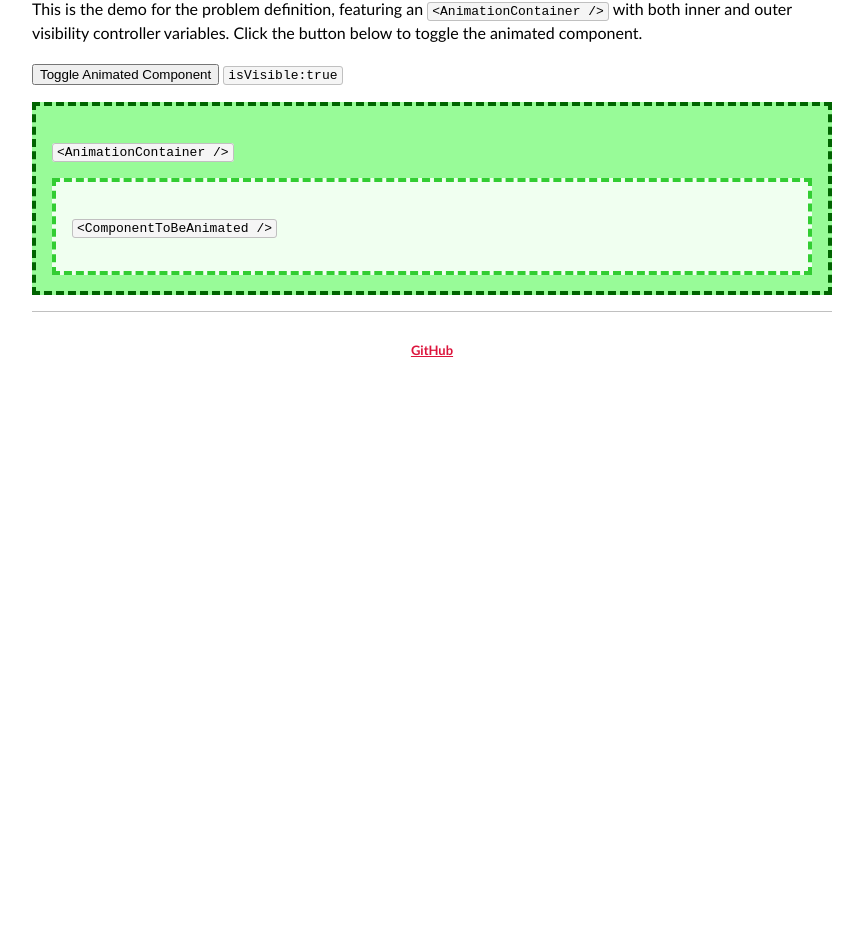
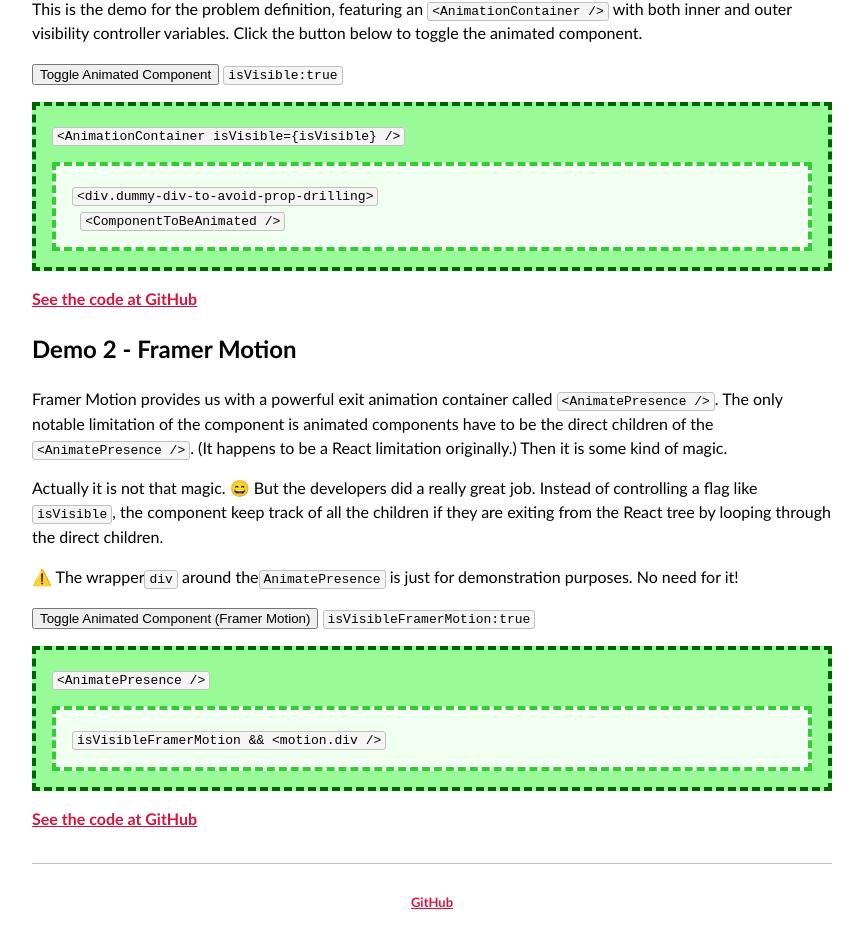
Before and after one commit to xkema/blog-demo-exit-unmount-animations-with-react, a React (Vite) app: page / in a window 1280 px wide. Shown: the part 235-1182 px from the top of the page, without its empty margins (208-1071 px from the left). Before the commit the page ends 800 px from the top, so only its background shows below. Built offline with nearby package versions, Linux system fonts and the light colour scheme.

Commit message:
Added `framer-motion` demo as a separate component `DemoFramerMotion`
- Replaced container class names with shorter ones
- Added demo code
- Updated textual content

```diff
--- a/package.json
+++ b/package.json
@@ -10,6 +10,7 @@
     "preview": "vite preview"
   },
   "dependencies": {
+    "framer-motion": "^11.3.31",
     "prop-types": "^15.8.1",
     "react": "^18.3.1",
     "react-dom": "^18.3.1"
--- a/src/App.css
+++ b/src/App.css
@@ -4,24 +4,25 @@
   padding: 1rem;
 }
 
-.animation-container {
+.outer {
   border: 4px dashed darkgreen;
   background-color: palegreen;
   padding: 1rem;
 }
 
-.component-to-be-animated {
+.inner {
   border: 4px dashed limegreen;
   background-color: honeydew;
   padding: 1rem;
+  margin-top: 1rem;
 }
 
 .animate-in {
-  animation: fade-in 1000ms forwards;
+  animation: fade-in 500ms forwards;
 }
 
 .animate-out {
-  animation: fade-out 1000ms forwards;
+  animation: fade-out 500ms forwards;
 }
 
 @keyframes fade-in {
--- a/src/App.jsx
+++ b/src/App.jsx
@@ -2,6 +2,7 @@ import { useState } from 'react'
 import './App.css'
 import AnimationContainer from './components/AnimationContainer'
 import ComponentToBeAnimated from './components/ComponentToBeAnimated'
+import DemoFramerMotion from './components/DemoFramerMotion'
 
 function App() {
   const [isVisible, setIsVisible] = useState(true)
@@ -38,7 +39,12 @@ function App() {
           <AnimationContainer isVisible={isVisible}>
             <ComponentToBeAnimated />
           </AnimationContainer>
+
+          <p><a href="https://github.com/xkema/blog-demo-exit-unmount-animations-with-react/blob/main/src/App.jsx">See the code at GitHub</a></p>
         </section>
+
+        {/* framer-motion demo */}
+        <DemoFramerMotion />
       </main>
 
       <footer>
--- a/src/components/AnimationContainer.jsx
+++ b/src/components/AnimationContainer.jsx
@@ -14,8 +14,8 @@ function AnimationContainer({ isVisible, children }) {
   }, [isVisible])
 
   return (
-    <div className="animation-container">
-      <p><code>&lt;AnimationContainer /&gt;</code></p>
+    <div className="outer">
+      <code>&lt;AnimationContainer isVisible=&#123;isVisible&#125; /&gt;</code>
       {isVisibleInner && (
         <div
           className={`dummy-div-to-avoid-prop-drilling ${isVisible ? 'animate-in' : 'animate-out'}`}
--- a/src/components/ComponentToBeAnimated.jsx
+++ b/src/components/ComponentToBeAnimated.jsx
@@ -1,9 +1,12 @@
 function ComponentToBeAnimated() {
   return (
     <div
-      className="component-to-be-animated"
+      className="inner"
     >
-      <p><code>&lt;ComponentToBeAnimated /&gt;</code></p>
+      <code>&lt;div.dummy-div-to-avoid-prop-drilling&gt;</code>
+      <br />
+      &nbsp;&nbsp;
+      <code>&lt;ComponentToBeAnimated /&gt;</code>
     </div>
   )
 }
--- /dev/null
+++ b/src/components/DemoFramerMotion.jsx
@@ -0,0 +1,70 @@
+import { useState } from 'react'
+import '../App.css'
+import { AnimatePresence, motion } from 'framer-motion'
+
+function DemoFramerMotion() {
+  const [isVisibleFramerMotion, setIsVisibleFramerMotion] = useState(true)
+
+  return (
+    <section>
+      <h2>Demo 2 - Framer Motion</h2>
+      <p>
+        Framer Motion provides us with a powerful exit animation container called
+        {' '}
+        <code>&lt;AnimatePresence /&gt;</code>
+        . The only notable limitation of the component is animated components have to be the direct children of the
+        {' '}
+        <code>&lt;AnimatePresence /&gt;</code>
+        . (It happens to be a React limitation originally.) Then it is some kind of magic.
+      </p>
+
+      <p>
+        Actually it is not that magic. 😄 But the developers did a really great job. Instead of controlling a flag like
+        {' '}
+        <code>isVisible</code>
+        , the component keep track of all the children if they are exiting from the React tree by looping through the direct children.
+      </p>
+
+      <p>
+        ⚠️ The wrapper
+        <code>div</code>
+        {' '}
+        around the
+        <code>AnimatePresence</code>
+        {' '}
+        is just for demonstration purposes. No need for it!
+      </p>
+
+      <p>
+        <button onClick={() => { setIsVisibleFramerMotion(prev => !prev) }}>
+          Toggle Animated Component (Framer Motion)
+        </button>
+        {' '}
+        <code>
+          isVisibleFramerMotion:
+          {JSON.stringify(isVisibleFramerMotion)}
+        </code>
+      </p>
+
+      <div className="outer">
+        <code>&lt;AnimatePresence /&gt;</code>
+        <AnimatePresence>
+          {isVisibleFramerMotion && (
+            <motion.div
+              className="inner"
+              initial={{ opacity: 0 }}
+              animate={{ opacity: 1 }}
+              exit={{ opacity: 0 }}
+              transition={{ duration: 0.5 }}
+            >
+              <code>isVisibleFramerMotion &amp;&amp; &lt;motion.div /&gt;</code>
+            </motion.div>
+          )}
+        </AnimatePresence>
+      </div>
+      <p><a href="https://github.com/xkema/blog-demo-exit-unmount-animations-with-react/blob/main/src/components/DemoFramerMotion.jsx">See the code at GitHub</a></p>
+    </section>
+  )
+}
+
+export default DemoFramerMotion
```
Also changed, not shown: 1 other file (tests, documents, lock files or other folders).
